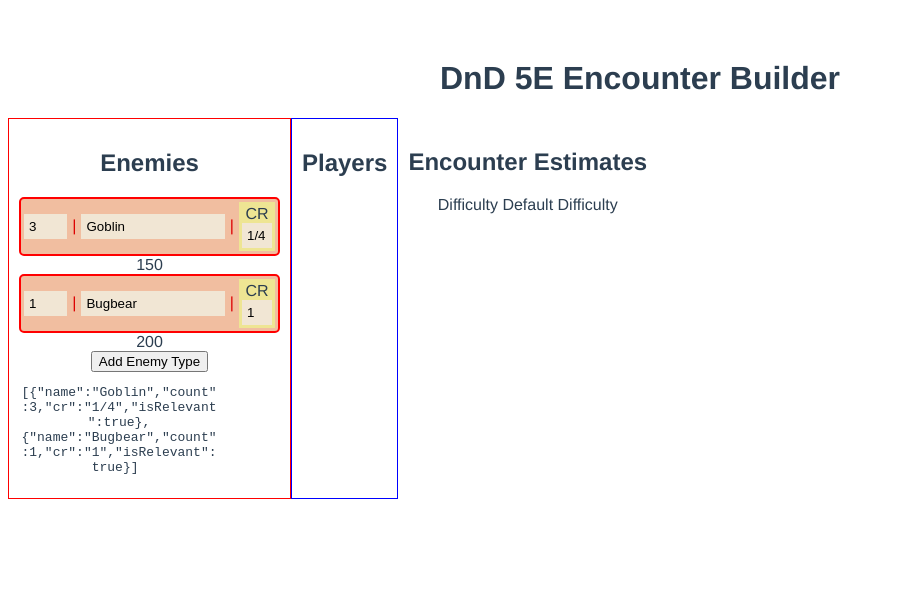
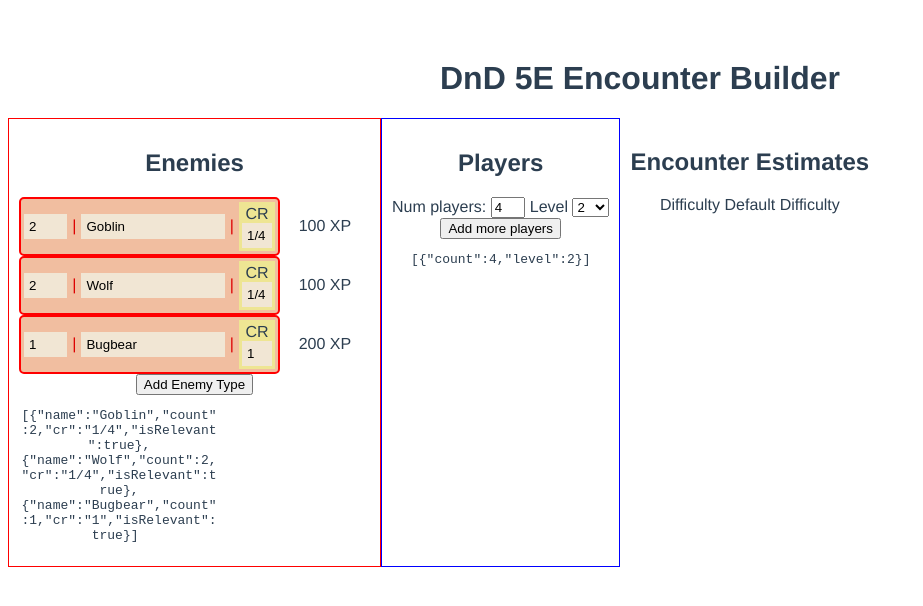
Before and after one commit to ryanyuyu/dnd-encounter-builder, a Vue app: page / in a window 1280 px wide. Shown: the top 606 px of the page, without its empty margins (0-923 px from the left). Built offline with nearby package versions, Linux system fonts and the light colour scheme.

Commit message:
Added basic Player card component. eslintrc settings.

```diff
--- a/src/App.vue
+++ b/src/App.vue
@@ -6,8 +6,8 @@
                 <h2>Enemies</h2>
 
                 <div v-for="(enemy, index) in enemyParty" :key="index">
-                    <enemy-input-card :enemy.sync="enemy"> </enemy-input-card>
-                    {{enemy.getExperience}}
+                    <enemy-input-card :enemy.sync="enemy"></enemy-input-card>
+                    <span class="calculated-xp">{{enemy.getExperience}} XP</span>
                 </div>
                 <button @click="addEnemy">Add Enemy Type</button>
 
@@ -15,6 +15,11 @@
             </div>
             <div class="column player-section">
                 <h2>Players</h2>
+                <div v-for="(player, index) in playerParty" :key="index">
+                    <player-input-card :player.sync="player"></player-input-card>
+                </div>
+                <button @click="addPlayer">Add more players</button>
+                <pre>{{JSON.stringify(playerParty)}}</pre>
             </div>
             <div class="column result-section">
                 <h2>Encounter Estimates</h2>
@@ -26,18 +31,22 @@
 </template>
 
 <script>
+import EnemyGroup from './models/EnemyGroup';
+import PlayerGroup from './models/PlayerGroup';
 import EnemyInputCard from "./components/EnemyInputCard.vue";
-import EnemyGroup from './models/EnemyGroup';
+import PlayerInputCard from "./components/PlayerInputCard.vue";
+
 
 export default {
     name: "App",
     data: function () {
         return {
             enemyParty: [
-                new EnemyGroup("Goblin", 3, "1/4"),
+                new EnemyGroup("Goblin", 2, "1/4"),
+                new EnemyGroup("Wolf", 2, "1/4"),
                 new EnemyGroup("Bugbear", 1, "1")
             ],
-            playerParty: [],
+            playerParty: [new PlayerGroup(4, 2)],
             result: {
                 difficulty: 'Default Difficulty'
             }
@@ -46,13 +55,17 @@ export default {
     methods: {
         addEnemy() {
             this.enemyParty.push(new EnemyGroup("", 0, ""));
+        },
+        addPlayer() {
+            this.playerParty.push(new PlayerGroup(0));
         }
     },
     computed: {
 
     },
     components: {
-        EnemyInputCard
+        EnemyInputCard,
+        PlayerInputCard
     }
 };
 </script>
@@ -84,6 +97,12 @@ $columnPadding: 10px;
     .enemy-section {
         max-width: $columnMaxWidth;
         border: 1px solid red;
+
+        .calculated-xp {
+            display: inline-block;
+            padding: 5px;
+            min-width: 5em;
+        }
     }
     .player-section {
         max-width: $columnMaxWidth;
--- a/src/components/EnemyInputCard.vue
+++ b/src/components/EnemyInputCard.vue
@@ -21,6 +21,7 @@
             Not necessary for current plans of the encounter estimate. -->
     </div>
 </template>
+
 <script>
 export default {
     name: 'EnemyInputCard',
@@ -44,7 +45,7 @@ $inputPadding: 5px;
 $cardSeparation: 5px;
 
 .enemy-input-card {
-    display: flex;
+    display: inline-block;
     background-color: $cardBackgroundColor;
     padding: 0;
     border-radius: $inputPadding;
--- /dev/null
+++ b/src/components/PlayerInputCard.vue
@@ -0,0 +1,28 @@
+<template>
+    <div class="player-input-card">
+        Num players:
+        <input type="number" placeholder="" min="0" max="99"
+                v-model="player.count"
+                @keyup="$emit('update:player.count', player.count)"/>
+        Level
+        <select v-model="player.level"
+                @change="$emit('update:player.level', player.count)">
+            <option v-for="i in 20" :key="i" :value="i">{{i}}</option>
+        </select>
+    </div>
+</template>
+
+<script>
+export default {
+    name: 'PlayerInputCard',
+    props: ['player'],
+}
+</script>
+
+<style lang="scss" scoped>
+.player-input-card {
+    input{
+        max-width: 2em;
+    }
+}
+</style>
--- a/src/models/EnemyGroup.js
+++ b/src/models/EnemyGroup.js
@@ -1,4 +1,4 @@
-import { getXpFromCr } from '../conversions/xpTables';
+import { getXpFromCr } from '../dndConstants/xpConversion';
 
 /**
  * Class representing a group of same-type enemies.  For example, a group of 3 Goblins (CR 1/4)
--- /dev/null
+++ b/src/models/PlayerGroup.js
@@ -0,0 +1,6 @@
+export default class PlayerGroup {
+    constructor(count, level) {
+        this.count = count;
+        this.level = level || 1; //default player level to 1 instead of inavlid 0
+    }
+}
```
Also changed, not shown: .eslintrc.js (added), src/dndConstants/xpConversion.js (renamed from src/conversions/xpTables.js).
